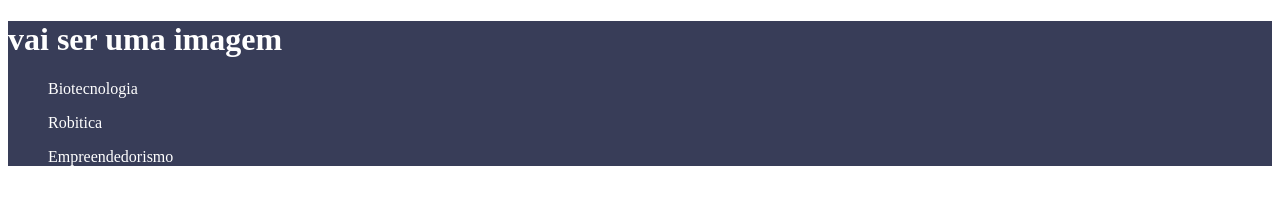
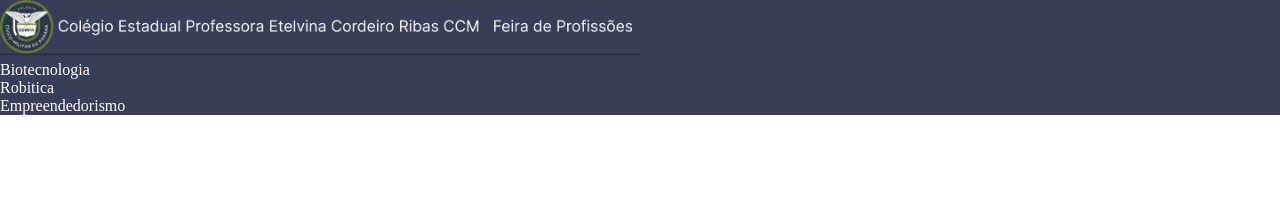
Before and after one commit to IANluka123/site_feira-de-profiss-es, a plain HTML site: page index.html in a window 1280 px wide. Drawn offline with Linux system fonts and the light colour scheme.

Commit message:
terminei o cabeçalho

```diff
--- a/index.html
+++ b/index.html
@@ -7,11 +7,14 @@
     <link rel="stylesheet" href="style.css">
 </head>
 <body>
-    <header>
-        <h1> vai ser uma imagem</h1>
-    <ul>Biotecnologia</ul>
-    <ul>Robitica</ul>
-    <ul>Empreendedorismo</ul>
+    <header class="Cabeçalho">
+    <img class="Cabeçalho-imagem" src="Cabeçalho.png" alt="Feira de Profissões
+    Colegio Etelvina Cordeiro Ribas CCM">
+
+    <ul class="Cabeçalho-lista">
+    <li class="Cabeçalho-lista-item">Biotecnologia</li>
+    <li class="Cabeçalho-lista-item">Robitica</li>
+    <li  class="Cabeçalho-lista-item">Empreendedorismo</li>
     </header>
 
 </body>
--- a/style.css
+++ b/style.css
@@ -1,4 +1,14 @@
-    header{
+    *{
+        margin: 0;
+        padding: 0;
+    }
+    .Cabeçalho{
         background-color: #383D58;
         color: white;
+
     }
+
+    .Cabeçalho-imagem{
+        width: 50%;
+
+    }
```
Also changed, not shown: Cabeçalho.png (added).
